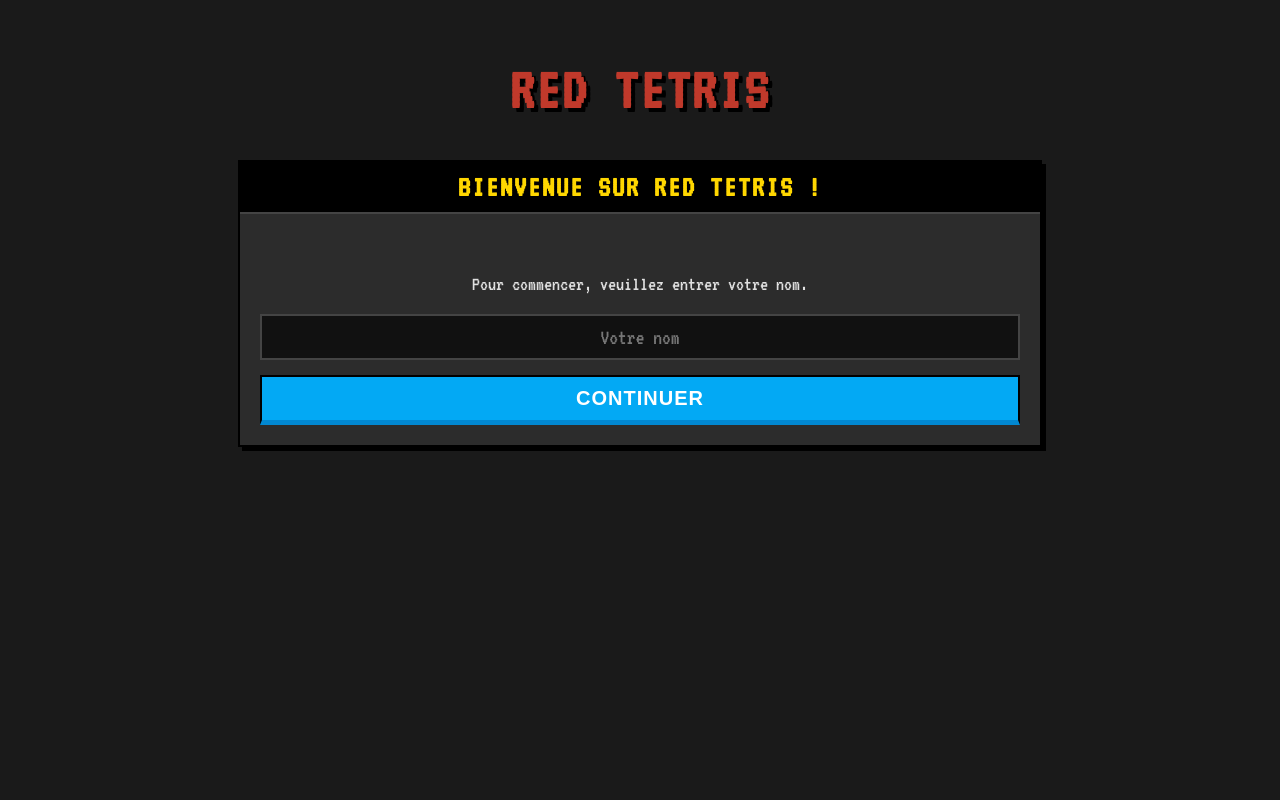
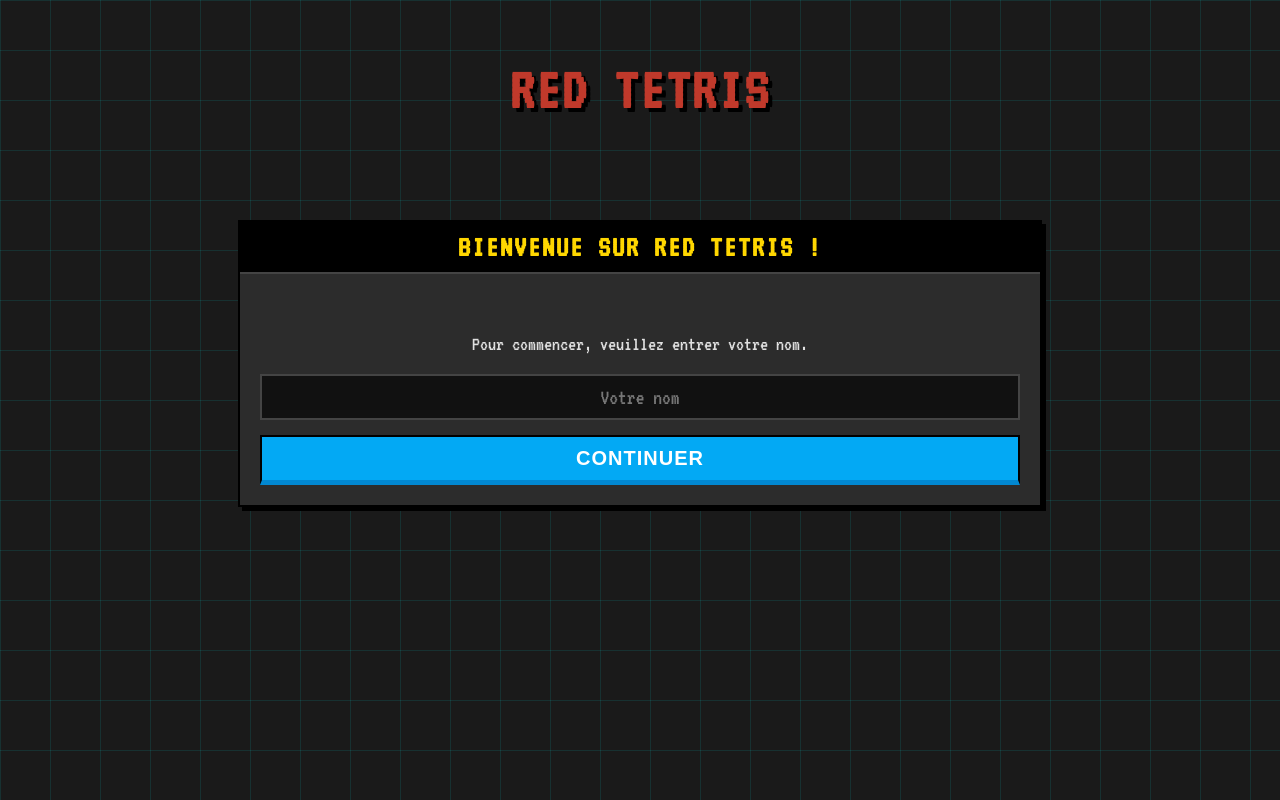
Before and after one commit to pbeheyt/red-tetris, a Vue app: page / in a window 1280 px wide. Built offline with nearby package versions, Linux system fonts and the light colour scheme; no server answers.

Commit message:
Add grid background

```diff
--- a/src/client/App.vue
+++ b/src/client/App.vue
@@ -39,29 +39,43 @@ onMounted(() => {
   --primary-color: #FFD700; /* Jaune doré arcade */
   --border-color: #444;
   --red-pelican: #c0392b;
+  --grid-color: rgba(0, 255, 255, 0.1); /* Cyan très subtil */
+}
+
+/* --- Animation pour la grille 2D --- */
+@keyframes scroll-background {
+  from { background-position: 0 0; }
+  to { background-position: -50px -50px; } /* Défilement diagonal */
 }
 
 body {
   font-family: 'VT323', monospace;
-  font-size: 20px; /* La police pixel a besoin d'être plus grande */
+  font-size: 20px;
   background-color: var(--background-color);
   color: var(--text-color);
   margin: 0;
   padding: 0;
-
-  /* Look pixel parfait */
   -webkit-font-smoothing: none;
   -moz-osx-font-smoothing: grayscale;
-  image-rendering: -moz-crisp-edges;
-  image-rendering: -webkit-crisp-edges;
   image-rendering: pixelated;
-  image-rendering: crisp-edges;
+
+  /* La nouvelle grille 2D appliquée à tout le corps de la page */
+  background-image:
+    repeating-linear-gradient(to right, var(--grid-color), var(--grid-color) 1px, transparent 1px, transparent 50px),
+    repeating-linear-gradient(to bottom, var(--grid-color), var(--grid-color) 1px, transparent 1px, transparent 50px);
+  background-size: 50px 50px;
+  animation: scroll-background 5s linear infinite;
 }
 
 #main-container {
   max-width: 1200px;
   margin: 0 auto;
   padding: 20px;
+  min-height: 100vh;
+  box-sizing: border-box;
+  display: flex;
+  flex-direction: column;
+  position: relative; /* Gardé pour la robustesse du layout, mais sans 3D */
 }
 
 header {
```
